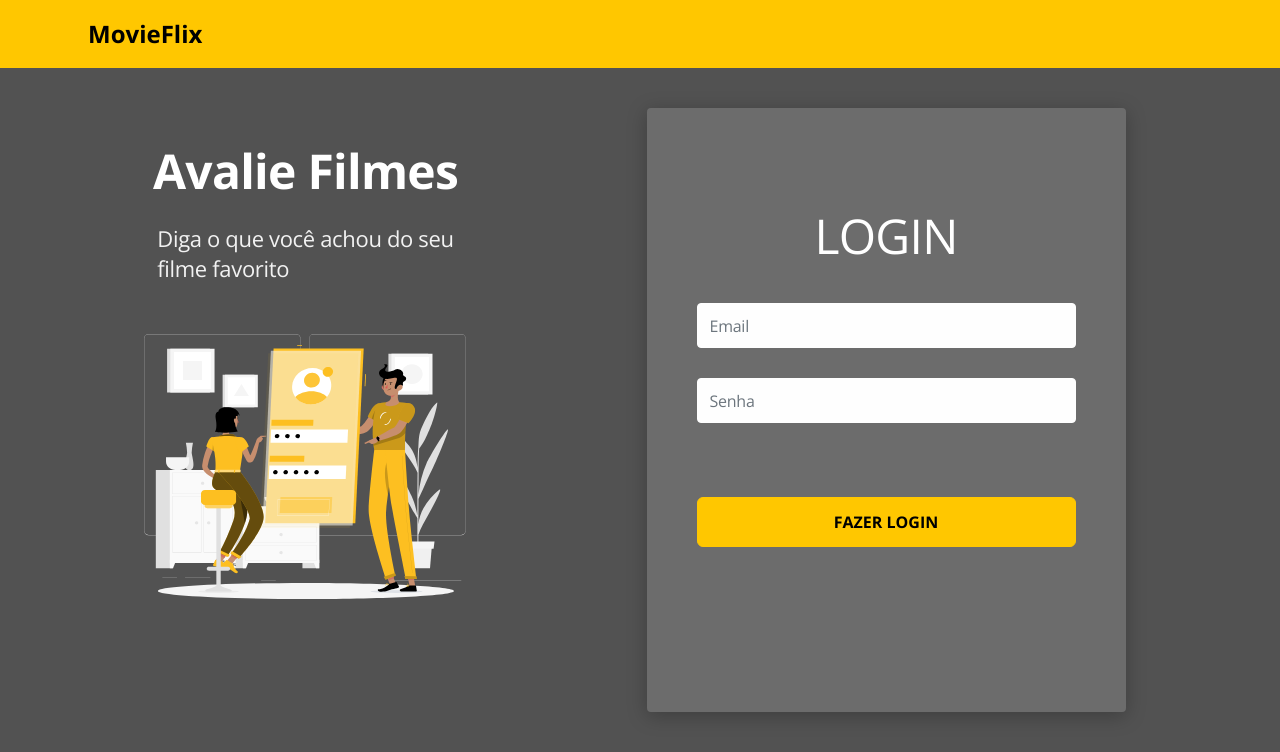
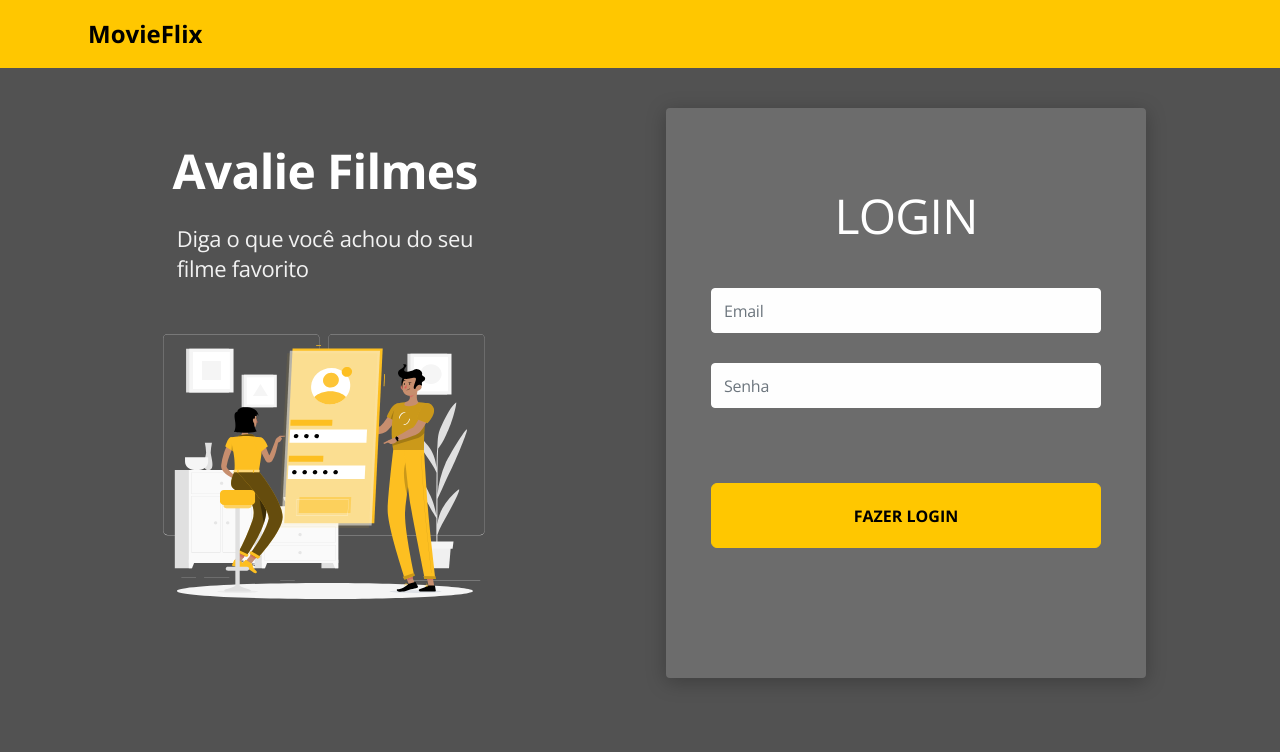
Before and after one commit to santosediego/movieflix, a React (Create React App) app in the folder front-web/: page / in a window 1280 px wide. Shown: the top 752 px of the page. Built offline with nearby package versions, Linux system fonts and the light colour scheme; no server answers.

Commit message:
Auth layout refactory

```diff
--- a/front-web/src/pages/Auth/Login/styles.scss
+++ b/front-web/src/pages/Auth/Login/styles.scss
@@ -1,38 +1,19 @@
-.login-form{
-    margin-top: 35px;
-    width: 100%;
+.login-input-email{
+    margin-bottom: 20px;
 }
 
-.login-input-email {
-    margin-bottom: 30px;
+.login-submit button {
+    margin-top: 55px;
+    height: 50px;
 }
 
-.login-submit {
-    margin-top: 74px;
-    margin-bottom: 35px;
-}
-
-.not-registered {
-    font-weight: bold;
-    font-size: 18px;
-    line-height: 25px;
-    text-align: center;
-    letter-spacing: -0.015em;
-    color: #9E9E9E;
-}
-
-@media (max-width: 576px) {
-    .login-form {
-        margin-top: 35px;
+@media (min-width: 576px) {
+    .login-input-email{
+        margin-bottom: 30px;
     }
 
-    .login-submit {
-        margin-top: 74px;
+    .login-submit button {
+        margin-top: 75px;
+        height: 65px;
     }
 }
-
-@media (max-width: 320px) {
-    .login-submit {
-        margin-top: 54px;
-    }
-}
--- a/front-web/src/pages/Auth/index.tsx
+++ b/front-web/src/pages/Auth/index.tsx
@@ -10,7 +10,7 @@ const Auth = () => (
             <h1 className="auth-info-title">
                 Avalie Filmes
             </h1>
-            <p className="auth-into-subtitle">
+            <p className="auth-info-subtitle">
                 Diga o que você achou do seu<br />filme favorito
             </p>
             <AuthImage />
--- a/front-web/src/pages/Auth/styles.scss
+++ b/front-web/src/pages/Auth/styles.scss
@@ -1,90 +1,87 @@
 .auth-container {
-    display: flex;
-    padding: 40px 40px 100px 0; //top right botton left
-    justify-content: center;
+    height: calc(100vh - 68px);
 }
 
 .auth-info {
-    display: flex;
-    flex-direction: column;
-    align-items: center;
-    margin-right: 150px;
+    display: none;
 }
 
-.auth-info-title {
+.auth-content {
+    padding: 17px 10px;
+}
+
+.auth-card {
+    padding: 60px 17px 100px 17px;
+}
+
+.auth-card-title {
+    text-align: center;
+    text-transform: uppercase;
     font-size: 48px;
+    font-weight: 400;
     line-height: 65px;
     letter-spacing: -0.015em;
     color: #FFF;
-    margin-top: 30px;
-
+    margin-bottom: 40px;
 }
 
-.auth-into-subtitle {
-    font-size: 22px;
-    line-height: 30px;
-    letter-spacing: -0.015em;
-    color: #F2F2F2;
-    margin-top: 20px;
-    margin-bottom: 51px;
-}
+@media (min-width: 576px) {
+    .auth-content {
+        padding: 40px 50px;
+    }
 
-.auth-card {
-  width: 479px;
-  padding: 95px 50px 130px 50px;
-}
-
-.auth-card-title {
-    text-transform: uppercase;
-    font-size: 48px;
-    line-height: 65px;
-    text-align: center;
-    letter-spacing: -0.015em;
-    color: #FFFFFF;
-    font-weight: normal;
-}
-
-@media (max-width: 1200px) {
-    .auth-info {
-        display: none;
+    .auth-card {
+        padding: 75px 45px 130px 45px;
     }
 }
 
-@media (max-width: 576px) {
-    .auth-container {
-        margin: 0;
-        padding: 40px 50px 40px 50px;
-    }
-
-    .auth-card {
-        margin: 0 auto;
-        width: 90vw;
-        padding: 0px 45px 100px 45px;
+@media (min-width: 768px) {
+    .auth-content {
+        padding: unset;
+        padding: 40px 0;
         display: flex;
-        align-items: center;
-        flex-direction: column;
-    }
-
-    .auth-card-title {
-        margin-top: 74px;
-    }
-}
-
-@media (max-width: 320px) {
-    .auth-container {
-        display: flex;
-        padding: 17px 10px;
         justify-content: center;
     }
 
     .auth-card {
-        padding: 0 17px 100px 17px;
+        width: 480px;
+    }
+}
+
+@media (min-width: 1200px) {
+    .auth-container {
+        display: flex;
+        justify-content: center;
+        margin: 40px 0;
     }
 
-    .auth-card-title {
-        font-size: 36px;
-        line-height: 49px;
+    .auth-info {
+        display: flex;
+        flex-direction: column;
+        align-items: center;
+        // justify-content: center;
+        margin-right: 150px;
+    }
+
+    .auth-info-title {
+        font-size: 48px;
+        line-height: 65px;
         letter-spacing: -0.015em;
-        margin-top: 60px;
+        color: #FFF;
+        margin-top: 30px;
+    }
+
+    .auth-info-subtitle {
+        font-size: 22px;
+        line-height: 30px;
+        letter-spacing: -0.015em;
+        color: #F2F2F2;
+        margin-top: 20px;
+        margin-bottom: 51px;
+    }
+
+    .auth-content {
+        display: unset;
+        padding: 0;
     }
 }
```
